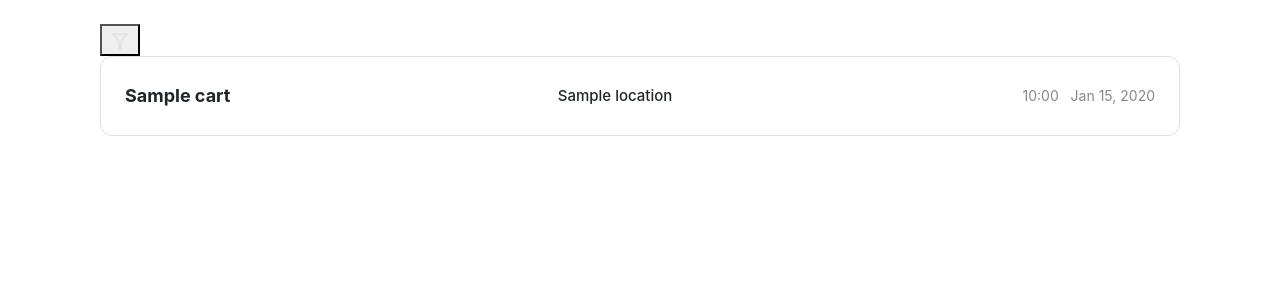
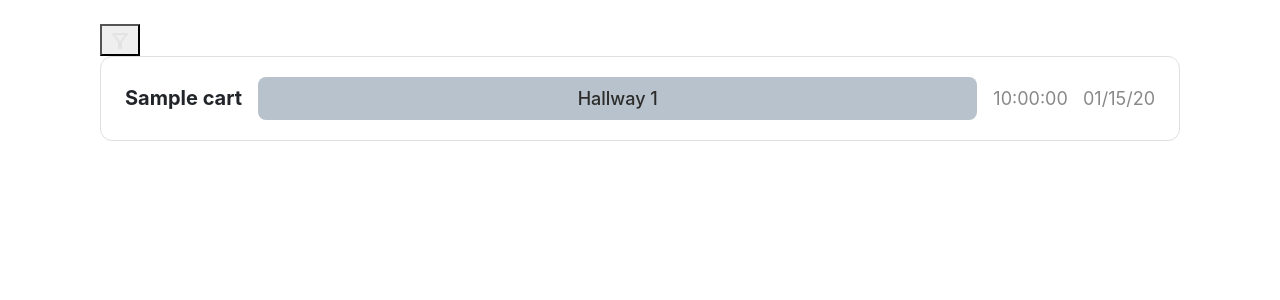
Before and after one commit to Emanuelj2/LakelendRegionalProject, a Django app: page /dashboard/ in a window 1280 px wide. Shown: the part 56-356 px from the top of the page. Run offline with Django 5.2, Linux system fonts and the light colour scheme; a user stored in the database is signed in; tables that the repository leaves empty hold one stand-in row (values such as "Sample post"); some libraries are stand-ins or nearby versions.

Commit message:
Update UI and add filter functionality.

```diff
--- a/LakelandRegional/application/models.py
+++ b/LakelandRegional/application/models.py
@@ -22,7 +22,17 @@ class User(AbstractUser):
 
 
 class Location(models.Model):
-    name = models.CharField(max_length=100) # e.g., "SPD", "OR", "ICU"
+
+    LOCATION_CHOICES = [
+        ('hallway1',    "Hallway 1"),
+        ("hallway2",    "Hallway 2"),
+        ("hallway3",    "Hallway 3"),
+        ("washroom",    "Wash Room"),
+        ("washhall",    "Wash Hall"),
+        ("cleanroom",   "Clean Room"),
+        ("storageroom", "Storage Room"),
+    ]
+    name = models.CharField(max_length=100, choices=LOCATION_CHOICES) # e.g., "SPD", "OR", "ICU"
     rfid_reader_id = models.CharField(max_length=100, unique=True) # unique identifier for the RFID reader at this location
 
     def __str__(self):  #this
@@ -43,7 +53,9 @@ class Cart(models.Model):
     current_location = models.ForeignKey(Location, on_delete=models.SET_NULL, null=True, blank=True) # current location of the cart, can be null if not tracked
 
     status = models.CharField(max_length=20, choices=STATUS_CHOICES, default='available') # current status of the cart
-    last_seen = models.DateTimeField(auto_now=True) # timestamp of the last time the cart was seen by an RFID reader
+    last_seen = models.DateTimeField(null=True, blank=True) # DateTimeFiled function to allow for specific times to be seeded
+
+    #last_seen = models.DateTimeField(auto_now=True) # timestamp of the last time the cart was seen by an RFID reader
 
     def __str__(self):
         return self.name
--- a/LakelandRegional/application/templates/dashboard.html
+++ b/LakelandRegional/application/templates/dashboard.html
@@ -31,29 +31,29 @@
 
   .cart-name {
     font-weight: 700;
-    font-size: 18px;
+    font-size: 20px;
     min-width: 110px;
   }
 
   .loc-badge {
     padding: 8px 20px;
     border-radius: 8px;
-    font-size: 15px;
+    font-size: 18px;
     font-weight: 500;
     flex: 1;
     text-align: center;
   }
 
-  .loc-spd              { background: #B5D4F4; color: #0C447C; }
-  .loc-operatingroom1   { background: #D3D1C7; color: #2C2C2A; }
-  .loc-operatingroom2   { background: #D3D1C7; color: #2C2C2A; }
-  .loc-icu              { background: #f8d7da; color: #721c24; }
-  .loc-er               { background: #f8d7da; color: #721c24; }
-  .loc-storage          { background: #FAC775; color: #412402; }
-  .loc-unknown          { background: #e9ecef; color: #495057; }
+ .loc-hallway1    { background: #B8C2CC; color: #2C2C2A; }
+ .loc-hallway2    { background: #99ABBC; color: #2C2C2A; }
+ .loc-hallway3    { background: #738597; color: #262624; }
+ .loc-washroom    { background: #76B5F9; color: #0C447C; }
+ .loc-washhall    { background: #4575F0; color: #041323; }
+ .loc-cleanroom   { background: #DFC657; color: #222106; }
+ .loc-storageroom { background: #F8B563; color: #2f1a03; }
 
   .cart-time {
-    font-size: 14px;
+    font-size: 18px;
     color: #888;
     min-width: 160px;
     text-align: right;
@@ -106,11 +106,7 @@
     cursor: pointer;
     text-align: center;
   }
-  .fbtn-gray   { background: #D3D1C7; color: #2C2C2A; }
-  .fbtn-blue   { background: #378ADD; color: #fff; }
-  .fbtn-dgray  { background: #888780; color: #F1EFE8; }
-  .fbtn-amber  { background: #EF9F27; color: #412402; }
-  .fbtn-orange { background: #FAC775; color: #412402; }
+
   .fbtn-green  { background: #3B6D11; color: #EAF3DE; }
   .fbtn-dgreen { background: #27500A; color: #EAF3DE; }
   .fbtn.active { outline: 3px solid #333; }
@@ -128,17 +124,13 @@
   <!-- ── Cart List ── -->
   <div id="cartList">
     {% for cart in carts %}
-    {% with loc=cart.current_location.name|default:"unknown"|lower|cut:" " %}
     <div class="cart-row">
       <span class="cart-name">{{ cart.name }}</span>
-      <span class="loc-badge loc-{{ loc }}">
-        {{ cart.current_location.name|default:"Unknown" }}
-      </span>
+      <span class="loc-badge loc-{{ cart.current_location.name|default:"unknown" }}">{{ cart.current_location.get_name_display }}</span>
       <span class="cart-time">
-        {{ cart.last_seen|date:"H:i" }} &nbsp; {{ cart.last_seen|date:"M j, Y" }}
+      {{ cart.last_seen|date:"H:i:s" }} &nbsp; {{ cart.last_seen|date:"m/d/y" }}
       </span>
     </div>
-    {% endwith %}
     {% empty %}
     <p class="text-muted text-center py-4">
       No carts found. Run <code>python manage.py seed_data</code> to add data.
@@ -155,23 +147,25 @@
       Filter By:
       <button class="close-btn" id="closeFilter">✕</button>
     </div>
-    <div class="filter-grid">
-      <button class="fbtn fbtn-gray"   data-location="hallway1">Hallway 1</button>
-      <button class="fbtn fbtn-blue"   data-location="washroom">Wash Room</button>
-      <button class="fbtn fbtn-green"  data-time="30">Last 30 Mins</button>
 
-      <button class="fbtn fbtn-gray"   data-location="hallway2">Hallway 2</button>
-      <button class="fbtn fbtn-dgray"  data-location="washhall">Wash Hall</button>
-      <button class="fbtn fbtn-dgreen" data-time="60">Last Hour</button>
+      <form class ="filter-grid" id="filterForm">
+        <button class="fbtn loc-hallway1"   name="location" value="hallway1">Hallway 1</button>
+        <button class="fbtn loc-washroom"   name="location" value="washroom">Wash Room</button>
+        <button class="fbtn fbtn-green"     name="time"     value="30">Last 30 Mins</button>
 
-      <button class="fbtn fbtn-gray"   data-location="hallway3">Hallway 3</button>
-      <button class="fbtn fbtn-amber"  data-location="cleanroom">Clean Room</button>
-      <div></div>
+        <button class="fbtn loc-hallway2"   name="location" value="hallway2">Hallway 2</button>
+        <button class="fbtn loc-washhall"   name="location" value="washhall">Wash Hall</button>
+        <button class="fbtn fbtn-dgreen"    name="time"    value="60">Last Hour</button>
 
-      <div></div>
-      <button class="fbtn fbtn-orange" data-location="storageroom">Storage Room</button>
-      <div></div>
-    </div>
+        <button class="fbtn loc-hallway3"   name="location" value="hallway3">Hallway 3</button>
+        <button class="fbtn loc-cleanroom"  name="location" value="cleanroom">Clean Room</button>
+        <div></div>
+
+        <div></div>
+        <button class="fbtn loc-storageroom" name="location" value="storageroom">Storage Room</button>
+        <div></div>
+      </form>
+
   </div>
 </div>
 
@@ -180,36 +174,17 @@
   document.getElementById("openFilter").onclick = () => overlay.classList.remove("hidden");
   document.getElementById("closeFilter").onclick = () => overlay.classList.add("hidden");
 
-  let activeLocation = null;
-  let activeTime = null;
+  document.getElementById("filterForm").onsubmit = async (e) => {
+    e.preventDefault();
 
-  document.querySelectorAll(".fbtn[data-location]").forEach(btn => {
-    btn.onclick = () => {
-      document.querySelectorAll(".fbtn[data-location]").forEach(b => b.classList.remove("active"));
-      activeLocation = btn.dataset.location;
-      btn.classList.add("active");
-      applyFilters();
-    };
-  });
+    const submitter = e.submitter;
+    const params = new URLSearchParams();
 
-  document.querySelectorAll(".fbtn[data-time]").forEach(btn => {
-    btn.onclick = () => {
-      document.querySelectorAll(".fbtn[data-time]").forEach(b => b.classList.remove("active"));
-      activeTime = btn.dataset.time;
-      btn.classList.add("active");
-      applyFilters();
-    };
-  });
-
-  function applyFilters() {
-    const params = new URLSearchParams();
-    if (activeLocation) params.append("location", activeLocation);
-    if (activeTime)     params.append("time", activeTime);
+    if (submitter) params.append("filter", submitter.value);
 
     fetch(`/api/filter-carts/?${params}`)
       .then(r => r.json())
       .then(data => {
-        overlay.classList.add("hidden");
         const cartList = document.getElementById("cartList");
         cartList.innerHTML = "";
 
@@ -219,23 +194,24 @@
         }
 
         data.carts.forEach(cart => {
-          const loc = (cart.location || "unknown").toLowerCase().replace(/\s/g, "");
-          cartList.insertAdjacentHTML("beforeend", `
-            <div class="cart-row">
-              <span class="cart-name">${cart.name}</span>
-              <span class="loc-badge loc-${loc}">${cart.location}</span>
-              <span class="cart-time">
-                ${cart.last_seen
-                  ? new Date(cart.last_seen).toLocaleTimeString([], {hour:'2-digit', minute:'2-digit'})
-                    + ' &nbsp; '
-                    + new Date(cart.last_seen).toLocaleDateString([], {month:'short', day:'numeric', year:'numeric'})
-                  : ''}
-              </span>
-            </div>
-          `);
+          const div = document.createElement("div");
+          div.className = "cart-row";
+
+          const dt = cart.last_seen ? new Date(cart.last_seen) : null;
+          const timeStr = dt ? dt.toLocaleTimeString('en-US', { hour12: false }) : '';
+          const dateStr = dt ? dt.toLocaleDateString('en-US', { month: '2-digit', day: '2-digit', year: '2-digit' }) : '';
+
+          div.innerHTML = `
+            <span class="cart-name">${cart.name}</span>
+            <span class="loc-badge loc-${cart.location_raw}">${cart.location_label}</span>
+            <span class="cart-time">${dt ? `${timeStr} &nbsp; ${dateStr}` : ''}</span>
+          `;
+          cartList.appendChild(div);
         });
       })
       .catch(err => console.error("Filter error:", err));
-  }
+
+    overlay.classList.add("hidden");
+  };
 </script>
 {% endblock %}
--- a/LakelandRegional/application/views.py
+++ b/LakelandRegional/application/views.py
@@ -3,7 +3,7 @@
 
 from django.http import JsonResponse
 from django.shortcuts import redirect, render
-from .models import Cart
+from .models import Cart, Location
 from django.contrib.auth.forms import AuthenticationForm
 from django.contrib.auth import login as auth_login
 from django.contrib.auth.decorators import login_required
@@ -29,11 +29,14 @@ def logout(request):
     auth_logout(request)
     return redirect('login')
 
+
 @login_required # only logged in users can access the dashboard
 def dashboard(request):
     carts = Cart.objects.select_related('current_location').all() #the carts and their current locations
+
     return render(request, 'dashboard.html', {
         'carts': carts,
+        'locations': Location.objects.all(),
         'available_count':    carts.filter(status='available').count(),
         'in_use_count':       carts.filter(status='in_use').count(),
         'maintenance_count':  carts.filter(status='maintenance').count(),
@@ -55,32 +58,30 @@ def get_all_carts(request):
 #Emanuel
 @login_required
 def filter_carts(request):
-    location_id = request.GET.get('location')
-    sort        = request.GET.get('sort')
-    time        = request.GET.get('time')
+    filter = request.GET.get('filter')
+
+    print(f"Filter: {filter}")
 
     carts = Cart.objects.select_related('current_location').all()
 
-    if location_id:
-        carts = carts.filter(current_location__id=location_id)
-    if time == '30':
+    if filter == '30':
         carts = carts.filter(last_seen__gte=timezone.now() - timedelta(minutes=30))
-    elif time == '60':
+    elif filter == '60':
         carts = carts.filter(last_seen__gte=timezone.now() - timedelta(hours=1))
+    elif filter:
+        carts = carts.filter(current_location__name=filter)
 
-    if sort == 'asc':
+    """if filter == 'asc':
         carts = carts.order_by('name')
-    elif sort == 'desc':
-        carts = carts.order_by('-name')
+    elif filter == 'desc':
+        carts = carts.order_by('-name')"""
 
     return JsonResponse({
         'carts': [{
-            'id':           c.id,
-            'name':         c.name,
-            'rfid_tag':     c.rfid_tag,
-            'status_raw':   c.status,               # "in_use"  → used for CSS class
-            'status_label': c.get_status_display(), # "In Use"  → used for display text
-            'location':     c.current_location.name if c.current_location else 'Unknown',
-            'last_seen':    c.last_seen.isoformat() if c.last_seen else None,
+            'id':               c.id,
+            'name':             c.name,
+            'location_raw':     c.current_location.name if c.current_location else 'Unknown',
+            'location_label': c.current_location.get_name_display() if c.current_location else 'Unknown',
+            'last_seen':        c.last_seen.isoformat() if c.last_seen else None,
         } for c in carts]
     })
```
Also changed, not shown: LakelandRegional/application/management/commands/seed_data.py (+22 -16 lines).
